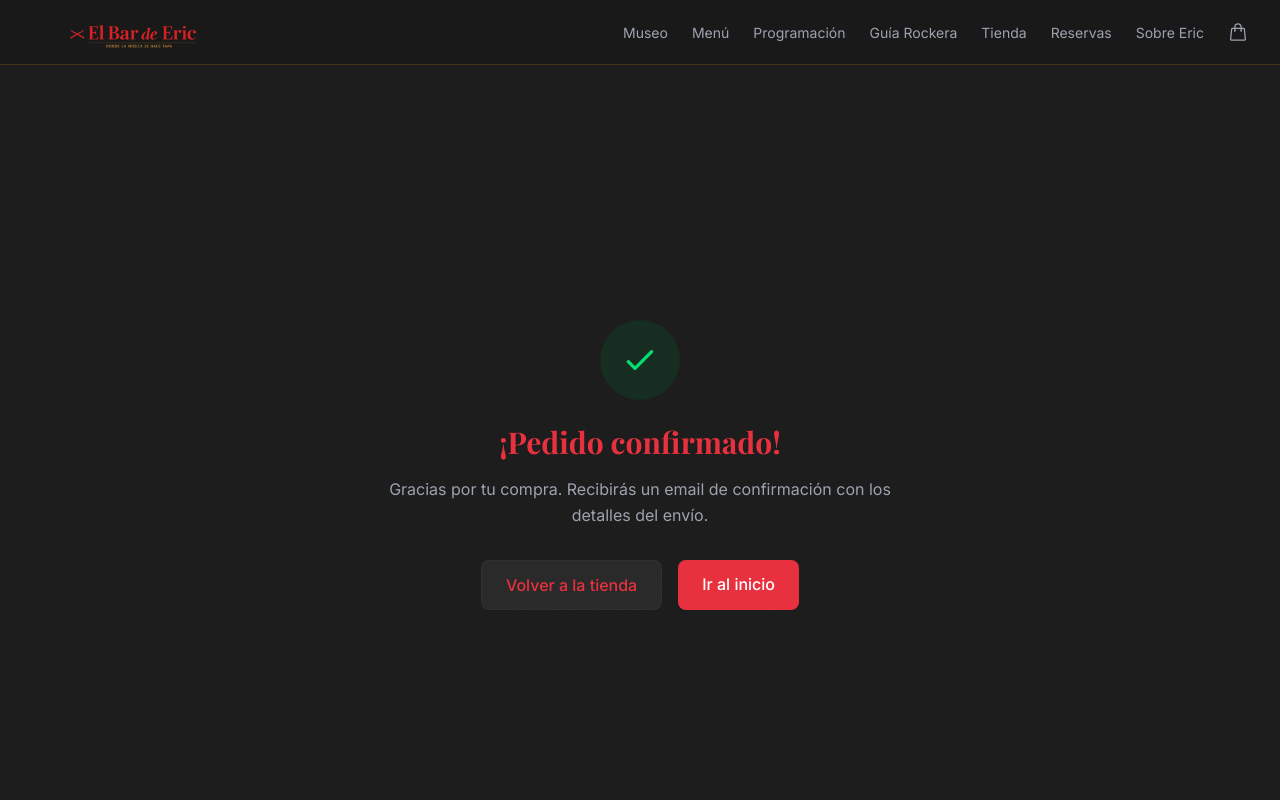
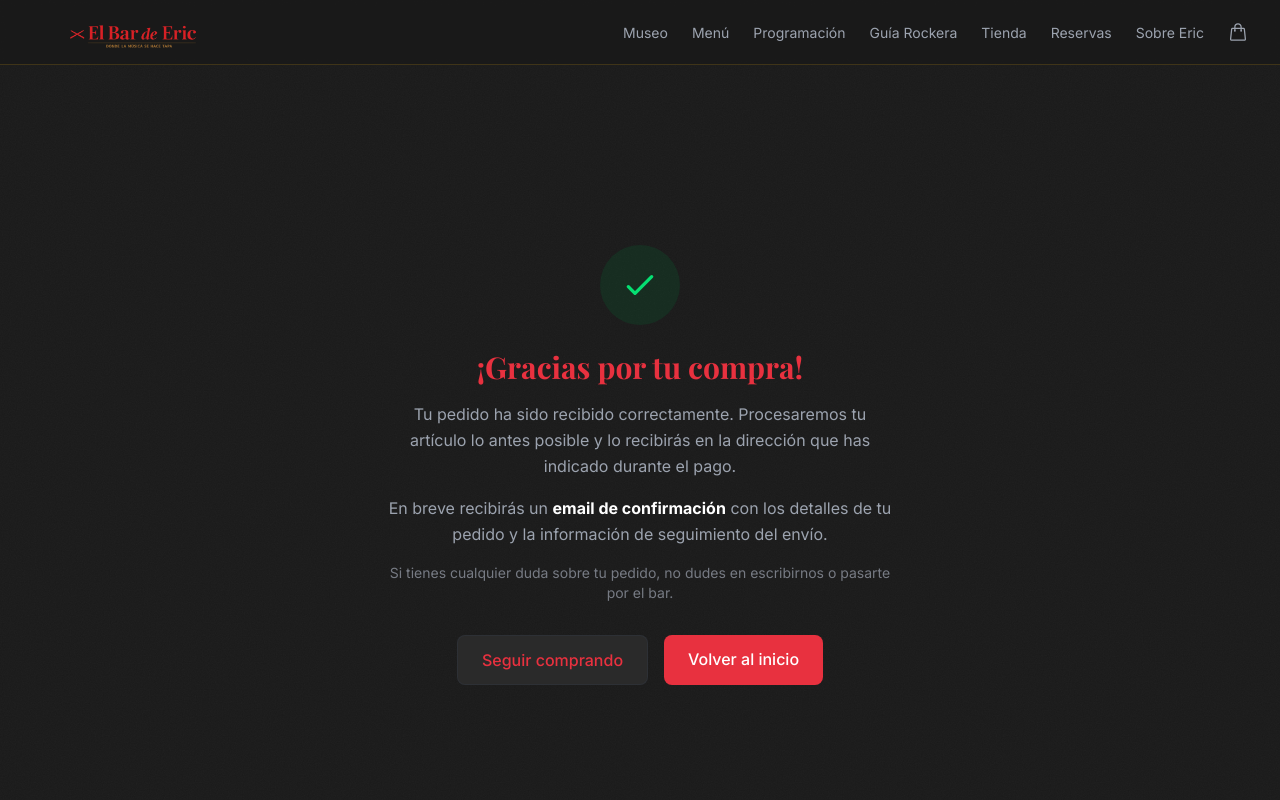
Before and after one commit to elcorreveidile/bar-de-eric-demo, a Next.js app: page /tienda/confirmacion in a window 1280 px wide. Shown: the top 800 px of the page. Built offline with nearby package versions, Linux system fonts and the light colour scheme; a web font is replaced by a local one.

Commit message:
Improve confirmation page with detailed thank you message
https://claude.ai/code/session_014ye9yF1wUudKZSMDzP75wZ

```diff
--- a/app/(public)/tienda/confirmacion/page.tsx
+++ b/app/(public)/tienda/confirmacion/page.tsx
@@ -12,31 +12,45 @@ export default function ConfirmacionPage() {
   }, [vaciar]);
 
   return (
-    <div className="min-h-screen flex items-center justify-center px-4">
+    <div className="min-h-screen flex items-center justify-center px-4 py-16">
       <div className="text-center max-w-lg">
         <div className="w-20 h-20 mx-auto mb-6 rounded-full bg-green-900/30 flex items-center justify-center">
           <svg className="h-10 w-10 text-green-400" fill="none" viewBox="0 0 24 24" stroke="currentColor" strokeWidth={2}>
             <path strokeLinecap="round" strokeLinejoin="round" d="M5 13l4 4L19 7" />
           </svg>
         </div>
+
         <h1 className="font-display text-3xl font-bold text-dorado mb-4">
-          ¡Pedido confirmado!
+          ¡Gracias por tu compra!
         </h1>
-        <p className="text-gris-light mb-8 leading-relaxed">
-          Gracias por tu compra. Recibirás un email de confirmación con los detalles del envío.
-        </p>
+
+        <div className="space-y-4 text-gris-light leading-relaxed mb-8">
+          <p>
+            Tu pedido ha sido recibido correctamente. Procesaremos tu artículo lo antes posible
+            y lo recibirás en la dirección que has indicado durante el pago.
+          </p>
+          <p>
+            En breve recibirás un <strong className="text-white">email de confirmación</strong> con
+            los detalles de tu pedido y la información de seguimiento del envío.
+          </p>
+          <p className="text-sm text-gris-light/70">
+            Si tienes cualquier duda sobre tu pedido, no dudes en escribirnos
+            o pasarte por el bar.
+          </p>
+        </div>
+
         <div className="flex flex-wrap justify-center gap-4">
           <Link
             href="/tienda"
             className="px-6 py-3 bg-negro-light text-dorado font-medium rounded-lg border border-gris/30 hover:border-dorado/50 transition-colors"
           >
-            Volver a la tienda
+            Seguir comprando
           </Link>
           <Link
             href="/"
             className="px-6 py-3 bg-rojo text-white font-medium rounded-lg hover:bg-rojo/80 transition-colors"
           >
-            Ir al inicio
+            Volver al inicio
           </Link>
         </div>
       </div>
```
